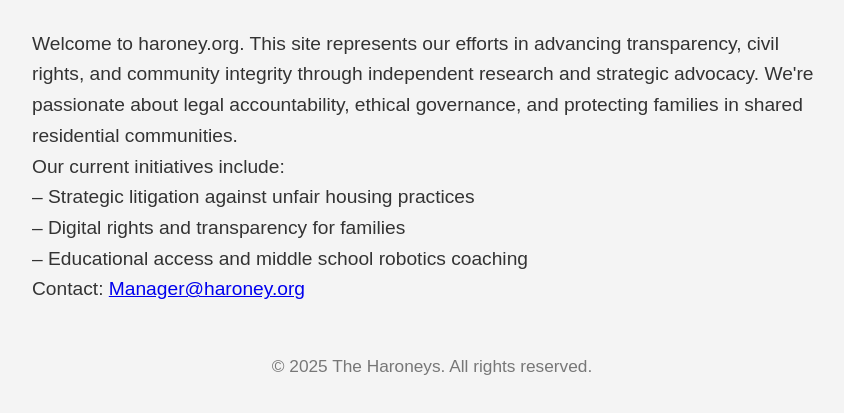
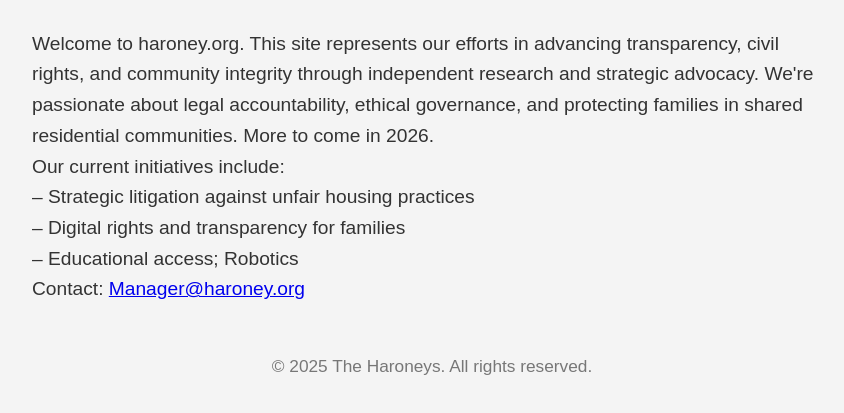
Before and after one commit to GIMSRobotics/Haroney-Site, a plain HTML site: page index.html in a window 1280 px wide. Shown: the part 121-534 px from the top of the page, without its empty margins (208-1052 px from the left). Drawn offline with Linux system fonts and the light colour scheme.

Commit message:
Update index.html

```diff
--- a/index.html
+++ b/index.html
@@ -41,12 +41,12 @@
   </header>
 
   <main>
-    <p>Welcome to haroney.org. This site represents our efforts in advancing transparency, civil rights, and community integrity through independent research and strategic advocacy. We're passionate about legal accountability, ethical governance, and protecting families in shared residential communities.</p>
+    <p>Welcome to haroney.org. This site represents our efforts in advancing transparency, civil rights, and community integrity through independent research and strategic advocacy. We're passionate about legal accountability, ethical governance, and protecting families in shared residential communities. More to come in 2026. </p>
 
     <p>Our current initiatives include:<br>
       – Strategic litigation against unfair housing practices<br>
       – Digital rights and transparency for families<br>
-      – Educational access and middle school robotics coaching
+      – Educational access; Robotics
     </p>
 
     <p>Contact: <a href="mailto:Manager@haroney.org">Manager@haroney.org</a></p>
```
